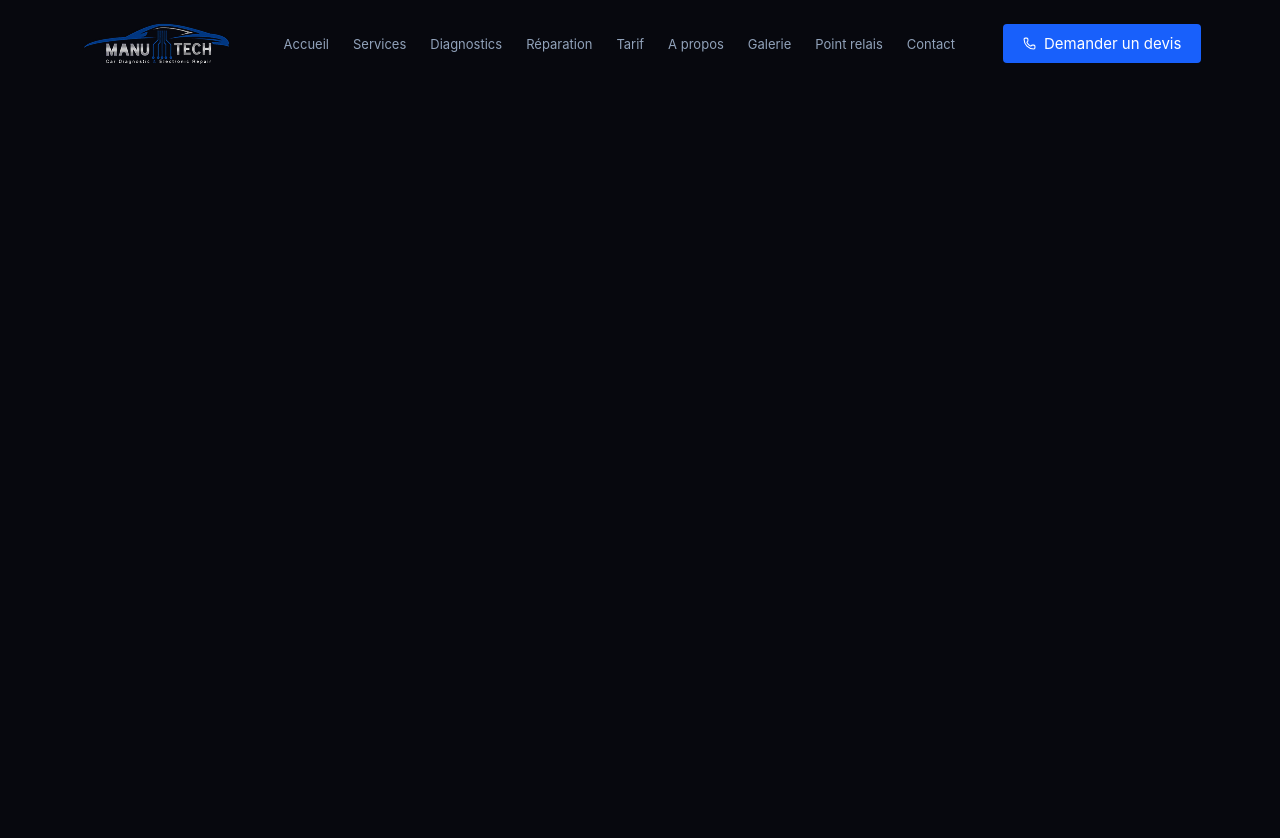
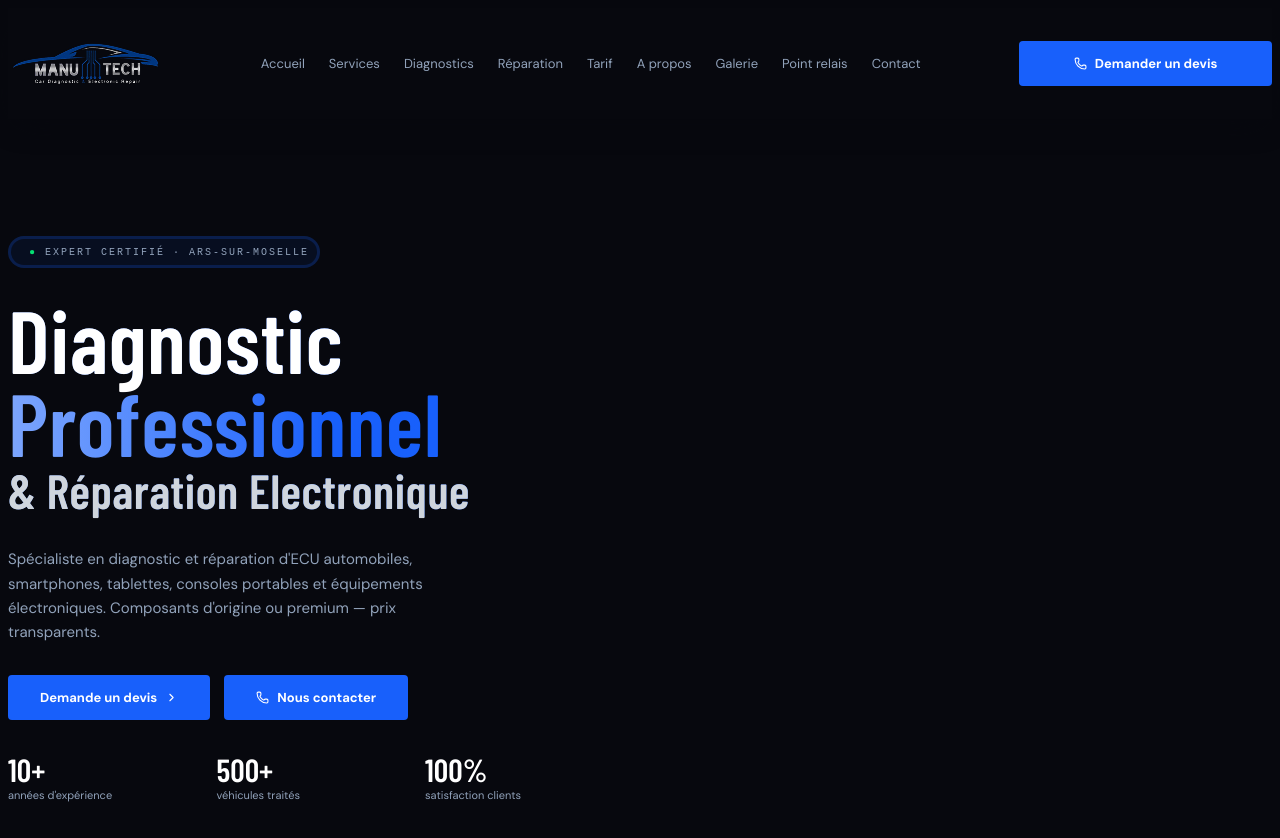
Before and after one commit to Kaohiso/manu-tech, a Vue app: page / in a window 1280 px wide. Shown: the top 838 px of the page. Before the commit the page ends 800 px from the top, so only its background shows below. Built offline with nearby package versions, Linux system fonts and the light colour scheme; the HTML template or start-up script is replaced by a standard one; a web font is replaced by a local one.

Commit message:
Sticky header & adding the first part of the hero section

```diff
--- a/package.json
+++ b/package.json
@@ -15,6 +15,9 @@
     "format": "prettier --write --experimental-cli src/"
   },
   "dependencies": {
+    "@fontsource-variable/dm-sans": "^5.2.8",
+    "@fontsource-variable/jetbrains-mono": "^5.2.8",
+    "@fontsource/barlow-condensed": "^5.2.8",
     "@lucide/vue": "^1.23.0",
     "vue": "^3.5.38"
   },
--- a/src/App.vue
+++ b/src/App.vue
@@ -1,10 +1,16 @@
 <script setup lang="ts">
+import '@fontsource/barlow-condensed/600.css'
+import '@fontsource/barlow-condensed/900.css'
+import '@fontsource-variable/dm-sans/wght.css'
+import '@fontsource-variable/jetbrains-mono/wght.css'
 import './styles/index.css'
 import HeaderMT from './features/HeaderMT.vue'
+import HeroSection from './features/HeroSection.vue'
 </script>
 
 <template>
   <HeaderMT />
+  <HeroSection />
 </template>
 
 <style>
@@ -18,6 +24,7 @@ body {
   font-family: var(--ref-font-family-base);
   font-size: var(--ref-size-15);
   font-weight: var(--ref-font-weight-regular);
+  color: var(--sys-color-text-secondary);
 }
 
 #app {
@@ -27,4 +34,13 @@ body {
 a {
   text-decoration: none;
 }
+
+h1 {
+  margin: 0;
+}
+
+p {
+  margin: 0;
+  line-height: 24.4px;
+}
 </style>
--- a/src/features/ButtonMT.vue
+++ b/src/features/ButtonMT.vue
@@ -8,7 +8,7 @@
 
 <style scoped>
 a {
-  display: flex;
+  display: inline-flex;
   justify-content: center;
   align-items: center;
   background-color: var(--sys-color-primary);
@@ -17,14 +17,11 @@ a {
   border-radius: var(--sys-radius-cta-button);
   border: none;
   gap: var(--sys-gap-cta-button);
+  font-size: var(--sys-font-size-cta-button);
+  font-weight: var(--sys-font-weight-cta-button);
 }
 
 a:hover {
   cursor: pointer;
 }
-
-span {
-  font-size: var(--sys-font-size-cta-button);
-  font-weight: var(--sys-font-weight-cta-button);
-}
 </style>
--- /dev/null
+++ b/src/features/ChipMT.vue
@@ -0,0 +1,26 @@
+<script setup lang="ts"></script>
+
+<template>
+  <div>
+    <slot></slot>
+  </div>
+</template>
+
+<style scoped lang="css">
+div {
+  display: inline-flex;
+  background-color: hsl(from var(--sys-color-primary) h s l / 0.08);
+  border: solid hsl(from var(--sys-color-primary) h s l / 0.2);
+  border-radius: 100px;
+  width: fit-content;
+  height: fit-content;
+  padding: 0 8px;
+  justify-content: center;
+  align-items: center;
+
+  text-transform: uppercase;
+  letter-spacing: var(--sys-letter-spacing-eyebrow);
+  font-size: var(--sys-font-size-eyebrow);
+  font-family: var(--sys-font-family-eyebrow);
+}
+</style>
--- a/src/features/HeaderMT.vue
+++ b/src/features/HeaderMT.vue
@@ -22,6 +22,7 @@ const iconSize = <number>13
 
 <template>
   <header>
+    <div id="content">
       <img src="../assets/logo-manu-tech.png" alt="logo-header" />
       <nav>
         <ul>
@@ -32,19 +33,28 @@ const iconSize = <number>13
       </nav>
 
       <ButtonMT :href="'tel:' + phoneNumber">
-      <PhoneIcon :size="iconSize" #icon />
+        <PhoneIcon :size="iconSize" />
         <span>Demander un devis</span>
       </ButtonMT>
+    </div>
   </header>
 </template>
 
 <style scoped>
 header {
-  display: flex;
+  position: sticky;
+  top: 0;
+  background-color: var(--sys-color-background);
+  box-shadow: 0px 10px 30px -10px var(--sys-color-background);
+  width: 100%;
+  padding: var(--ref-size-32) 0;
+}
+
+#content {
+  display: grid;
+  grid-template-columns: 20% 60% 20%;
   justify-content: center;
   align-items: center;
-  padding: var(--ref-size-12) var(--ref-size-32);
-  gap: var(--ref-size-48);
 }
 
 nav {
--- /dev/null
+++ b/src/features/HeroSection.vue
@@ -0,0 +1,132 @@
+<script setup lang="ts">
+import { DotIcon, ChevronRightIcon, PhoneIcon } from '@lucide/vue'
+import ButtonMT from './ButtonMT.vue'
+import ChipMT from './ChipMT.vue'
+
+const iconSize = <number>13
+const chipSize = <number>6
+</script>
+
+<template>
+  <main id="container">
+    <section>
+      <ChipMT>
+        <DotIcon :size="iconSize * 2" color="#05DF72" />
+        <span>Expert certifié · Ars-sur-moselle</span>
+      </ChipMT>
+      <h1>
+        <span class="title">Diagnostic</span>
+        <span class="title">Professionnel</span>
+        <span class="title">& Réparation Electronique</span>
+      </h1>
+      <p>
+        Spécialiste en diagnostic et réparation d'ECU automobiles, smartphones, tablettes, consoles
+        portables et équipements électroniques. Composants d'origine ou premium — prix transparents.
+      </p>
+      <div class="containerButton">
+        <ButtonMT>
+          <span>Demande un devis</span>
+          <ChevronRightIcon :size="iconSize" />
+        </ButtonMT>
+        <ButtonMT>
+          <PhoneIcon :size="iconSize" />
+          <span>Nous contacter</span>
+        </ButtonMT>
+      </div>
+      <div class="containerTags">
+        <div class="containerTag">
+          <span class="tag">10+</span>
+          <span class="underTag">années d'expérience</span>
+        </div>
+        <div class="containerTag">
+          <span class="tag">500+</span>
+          <span class="underTag">véhicules traités</span>
+        </div>
+        <div class="containerTag">
+          <span class="tag">100%</span>
+          <span class="underTag">satisfaction clients</span>
+        </div>
+      </div>
+    </section>
+  </main>
+</template>
+
+<style lang="css" scoped>
+#container {
+  display: grid;
+  grid-template-columns: 50% 50%;
+  height: 100vh;
+  width: fit-content;
+  /* column-gap: var(--ref-size-14); */
+}
+
+section {
+  display: grid;
+  align-self: center;
+  gap: 30px;
+}
+
+h1 {
+  display: grid;
+  font-size: var(--sys-font-size-h1);
+  font-weight: var(--sys-font-weight-h1);
+  font-family: var(--sys-font-family-h1);
+  letter-spacing: var(--sys-letter-spacing-h1);
+}
+
+p {
+  max-width: 75%;
+}
+
+h1 > span {
+  line-height: 83px;
+}
+
+.title:first-of-type {
+  color: var(--sys-color-text-primary);
+}
+
+.title {
+  background: linear-gradient(
+    to right,
+    hsl(from var(--sys-color-primary) h s calc(l + 20)),
+    var(--sys-color-primary),
+    var(--sys-color-primary)
+  );
+  background-clip: text;
+  color: transparent;
+}
+
+.title:last-child {
+  font-size: var(--sys-font-size-h1-accent);
+  font-weight: var(--sys-font-weight-h1-accent);
+  color: hsl(from var(--sys-color-text-secondary) h calc(s - 6) calc(l + 19));
+
+  line-height: 53px;
+}
+
+.containerButton {
+  display: inline-flex;
+  gap: var(--ref-size-14);
+}
+
+.containerTags {
+  display: grid;
+  grid-template-columns: 33% 33% 33%;
+}
+
+.containerTag {
+  display: grid;
+}
+
+.tag {
+  font-family: var(--ref-font-family-condensed);
+  font-size: var(--ref-size-32);
+  color: var(--sys-color-text-primary);
+  font-weight: var(--ref-font-weight-black);
+}
+
+.underTag {
+  font-size: var(--ref-size-11);
+}
+</style>
--- a/src/styles/ref.css
+++ b/src/styles/ref.css
@@ -13,7 +13,7 @@
 
   --ref-font-family-condensed: 'Barlow Condensed', 'Arial', sans-serif;
   --ref-font-family-base: 'DM Sans', 'Inter', sans-serif;
-  --ref-font-family-mono: 'JetBrains Mono', 'Courier New', monospace;
+  --ref-font-family-mono: 'JetBrains Mono Variable', 'Courier New', monospace;
 
   --ref-font-weight-regular: 400;
   --ref-font-weight-medium: 500;
@@ -21,6 +21,7 @@
   --ref-font-weight-bold: 700;
   --ref-font-weight-black: 900;
 
+  --ref-size-0-6: 0.038rem;
   --ref-size-2: 0.125rem;
   --ref-size-4: 0.25rem;
   --ref-size-6: 0.375rem;
--- a/src/styles/sys.css
+++ b/src/styles/sys.css
@@ -3,6 +3,7 @@
   --sys-font-family-h1: var(--ref-font-family-condensed);
   --sys-font-weight-h1: var(--ref-font-weight-black);
   --sys-font-size-h1: var(--ref-size-88);
+  --sys-letter-spacing-h1: var(--ref-size-0-6);
   --sys-font-size-h1-accent: var(--ref-size-48);
   --sys-font-weight-h1-accent: var(--ref-font-weight-semi-bold);
 
@@ -19,22 +20,19 @@
   --sys-font-size-h4: var(--ref-size-15);
 
   --sys-font-family-eyebrow: var(--ref-font-family-mono);
-  --sys-font-weight-eyebrow: var(--ref-font-weight-regular);
   --sys-font-size-eyebrow: var(--ref-size-10);
   --sys-letter-spacing-eyebrow: var(--ref-size-2);
 
-  --sys-font-weight-li: var(--ref-font-weight-regular);
   --sys-font-size-li: var(--ref-size-13);
   --sys-icon-size-li: var(--ref-size-12);
 
-  --sys-font-weight-caption: var(--ref-font-weight-regular);
   --sys-font-size-caption: var(--ref-size-11);
 
   --sys-font-weight-cta-button: var(--ref-font-weight-bold);
   --sys-font-size-cta-button: var(--ref-size-13);
   --sys-icon-size-cta-button: var(--ref-size-13);
-  --sys-padding-horizontal-cta-button: var(--ref-size-20);
-  --sys-padding-vertical-cta-button: var(--ref-size-10);
+  --sys-padding-horizontal-cta-button: var(--ref-size-32);
+  --sys-padding-vertical-cta-button: var(--ref-size-14);
   --sys-radius-cta-button: var(--ref-size-4);
   --sys-gap-cta-button: var(--ref-size-8);
 
```
Also changed, not shown: src/features/TagMT.vue (added, +7 -0 lines), 1 other file (tests, documents, lock files or other folders). Lines whose indentation alone changed are shown as unchanged.
